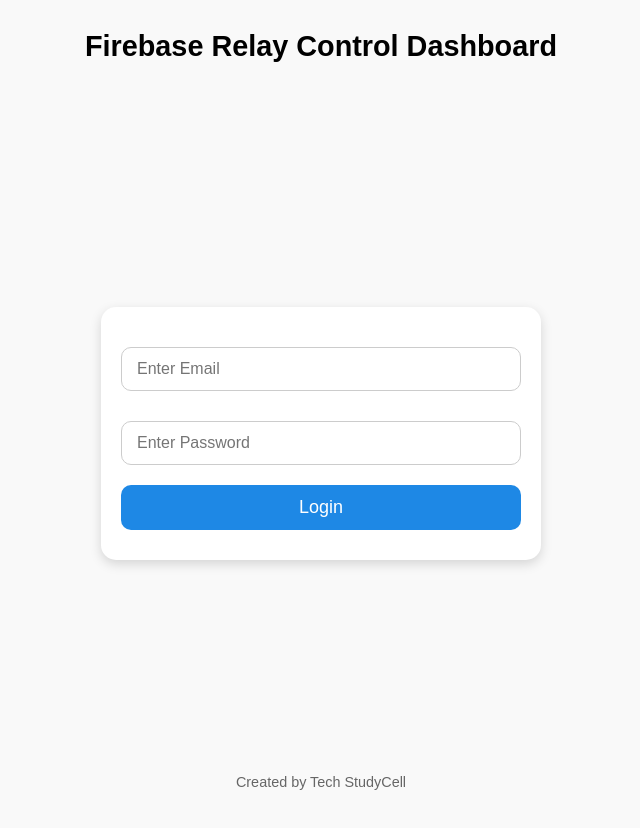
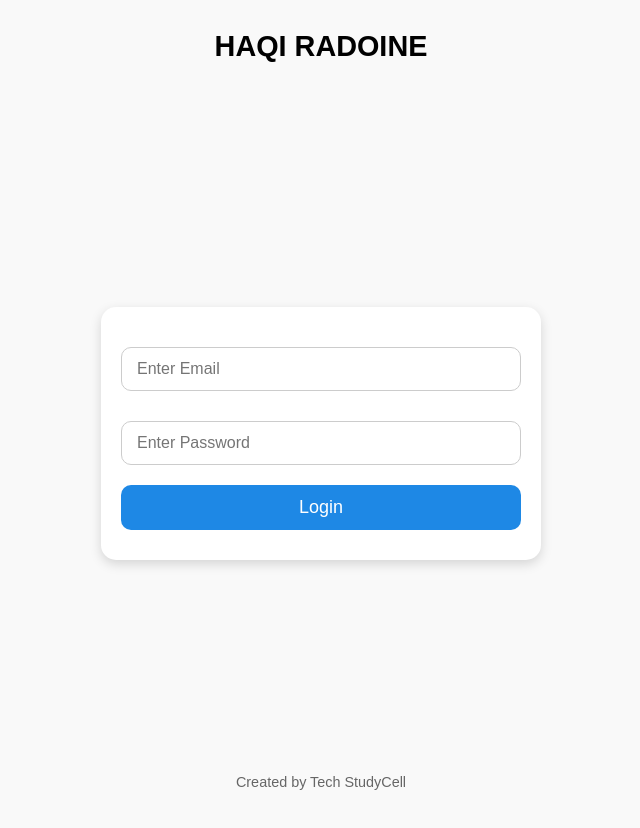
Before and after one commit to radoinehaqi-sys/NODMCU, a plain HTML site: page index.html in a window 1280 px wide. Shown: the whole page, without its empty margins (319-959 px from the left). Drawn offline with Linux system fonts and the light colour scheme.

Commit message:
Update index.html

```diff
--- a/index.html
+++ b/index.html
@@ -2,7 +2,7 @@
 <html>
 <head>
   <meta charset="UTF-8" />
-  <title>Firebase Relay Control Dashboard</title>
+  <title>HAQI RADOINE</title>
   <meta name="viewport" content="width=device-width, initial-scale=1" />
   <style>
     body {
@@ -144,7 +144,7 @@
 </head>
 <body>
 
-  <h1>Firebase Relay Control Dashboard</h1>
+  <h1>HAQI RADOINE</h1>
 
   <!-- Login form -->
   <div id="loginForm">
```
